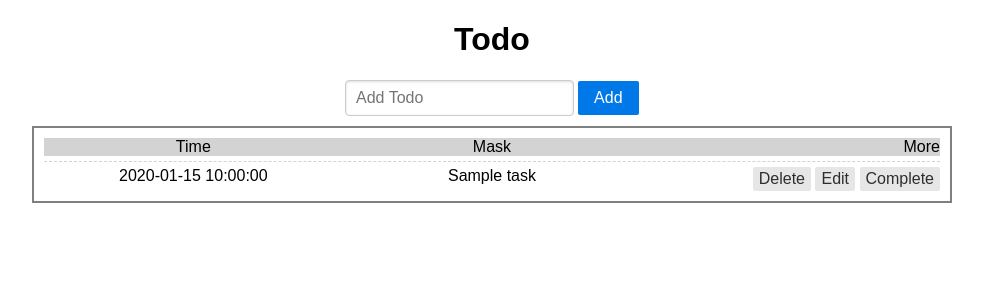
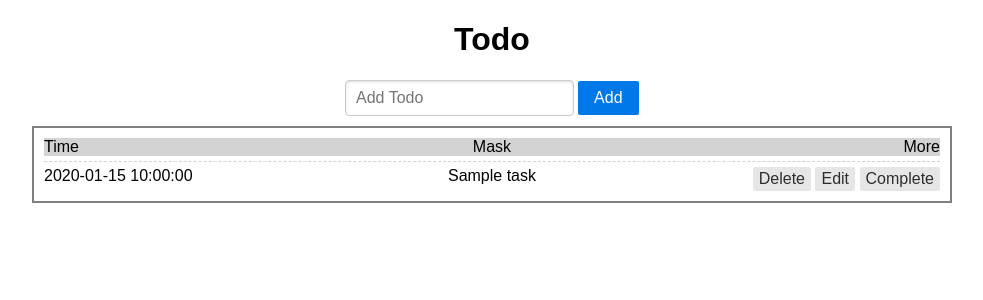
Before and after one commit to BUTMAN/TODO, a Flask app: template templates/todo_index.html in a window 1280 px wide. Shown: the top 300 px of the page, without its empty margins (148-1131 px from the left). Run offline with Flask 2, Linux system fonts and the light colour scheme; the template is opened without the code that fills it: most values are stand-ins (such as "Sample title", 1, 10 or a date in 2020); some libraries are stand-ins or nearby versions.

Commit message:
time text-align: left;

```diff
--- a/templates/todo_index.html
+++ b/templates/todo_index.html
@@ -43,7 +43,9 @@
     }
     .fr {
         text-align: right;
-
+    }
+    .fl {
+        text-align: left;
     }
     .bgc {
         background-color: lightgray;
@@ -58,12 +60,12 @@
             <button id="id-button-todo-add" class="button-blogs pure-button pure-button-primary" type="submit">Add</button>
     </div>
     <div class="todo-container pure-g">
-            <div class="pure-u-1-3 bgc"> Time</div>
+            <div class="pure-u-1-3 bgc fl"> Time</div>
             <div class="pure-u-1-3 bgc"> Mask</div>
             <div class="pure-u-1-3 fr bgc"> More</div>
         {% for t in todos %}
             <div class="todo-cell">
-                <div class="pure-u-1-3">{{ t.created_time }}</div>
+                <div class="pure-u-1-3 fl">{{ t.created_time }}</div>
                 <div class="complete todo-content pure-u-1-3">{{ t.task }}</div>
                 <div class="pure-u-1-3 fr">
                     <button class="todo-delete pure-button pa" data-id="{{ t.id }}">Delete</button>
```
